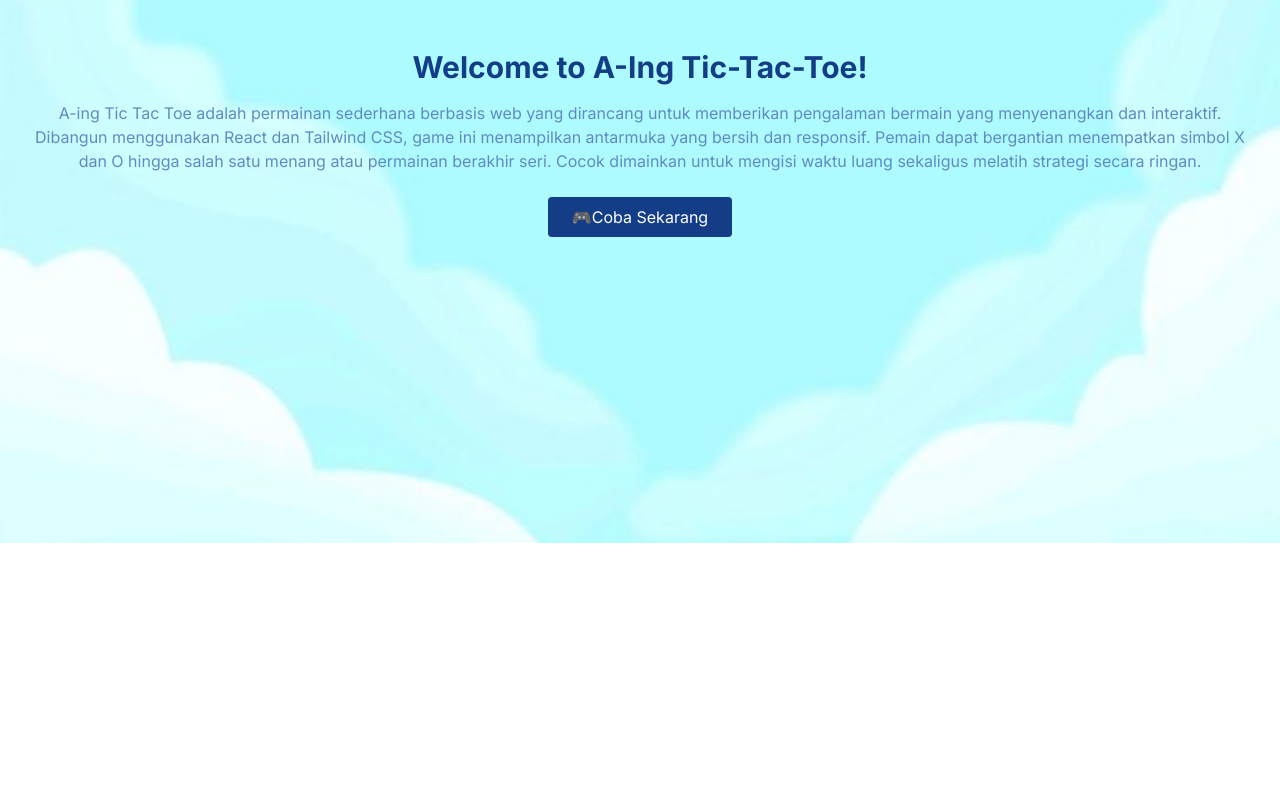
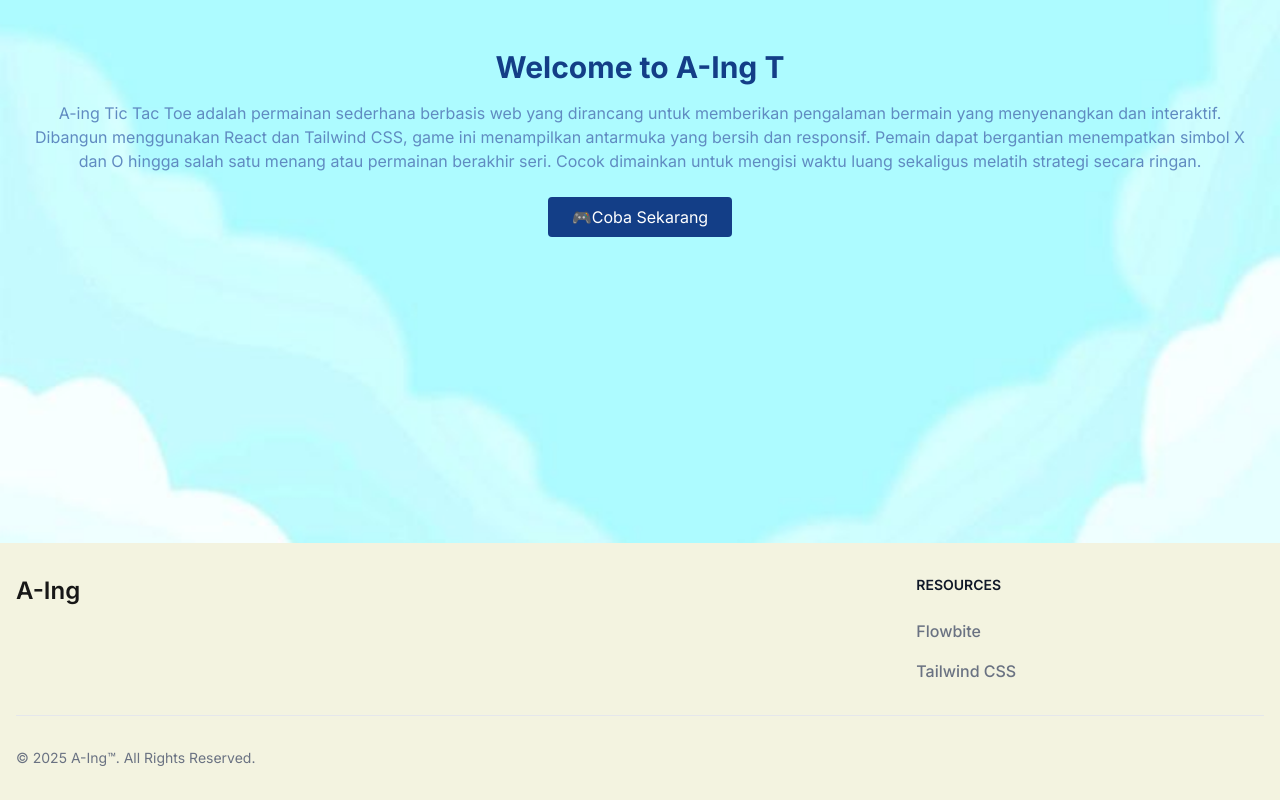
Before and after one commit to lulultfh/HO2_FE_LuluLuthfiah, a Next.js app: page / in a window 1280 px wide. Shown: the part 257-1057 px from the top of the page. Before the commit the page ends 800 px from the top, so only its background shows below. Built offline with nearby package versions, Linux system fonts and the light colour scheme.

Commit message:
feat: add footer

```diff
--- a/src/app/layout.tsx
+++ b/src/app/layout.tsx
@@ -71,7 +71,60 @@
             </div>
           </div>
         </nav>
-        <div className="flex items-center justify-center min-h-screen">{children}</div>
+        <div className="flex items-center justify-center min-h-screen">
+          {children}
+        </div>
+
+        <footer className="bg-[#F3F3E0] dark:bg-gray-900">
+          <div className="mx-auto w-full max-w-screen-xl p-4 py-6 lg:py-8">
+            <div className="md:flex md:justify-between">
+              <div className="mb-6 md:mb-0">
+                <a href="/" className="flex items-center">
+                  <span className="self-center text-2xl font-semibold whitespace-nowrap dark:text-white">
+                    A-Ing
+                  </span>
+                </a>
+              </div>
+              <div className="grid grid-cols-2 gap-8 sm:gap-6 sm:grid-cols-3">
+                <div>
+                  <h2 className="mb-6 text-sm font-semibold text-gray-900 uppercase dark:text-white">
+                    Resources
+                  </h2>
+                  <ul className="text-gray-500 dark:text-gray-400 font-medium">
+                    <li className="mb-4">
+                      <a
+                        href="https://flowbite.com/"
+                        className="hover:underline"
+                      >
+                        Flowbite
+                      </a>
+                    </li>
+                    <li>
+                      <a
+                        href="https://tailwindcss.com/"
+                        className="hover:underline"
+                      >
+                        Tailwind CSS
+                      </a>
+                    </li>
+                  </ul>
+                </div>
+              </div>
+            </div>
+            <hr className="my-6 border-gray-200 sm:mx-auto dark:border-gray-700 lg:my-8" />
+            <div className="sm:flex sm:items-center sm:justify-between">
+              <span className="text-sm text-gray-500 sm:text-center dark:text-gray-400">
+                © {new Date().getFullYear()}{" "}
+                <a href="/" className="hover:underline">
+                  A-Ing™
+                </a>
+                . All Rights Reserved.
+              </span>
+              <div className="flex mt-4 sm:justify-center sm:mt-0 space-x-5">
+              </div>
+            </div>
+          </div>
+        </footer>
       </body>
     </html>
   );
```
